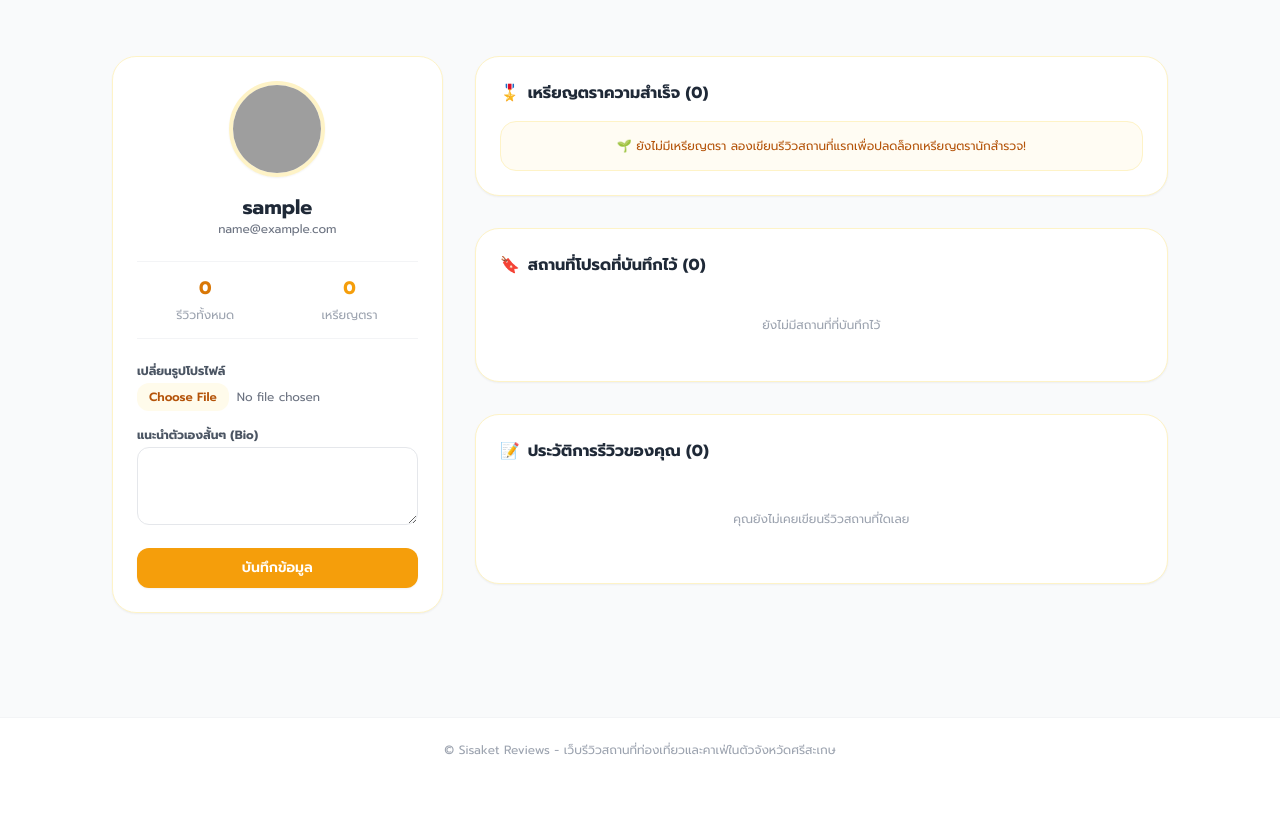
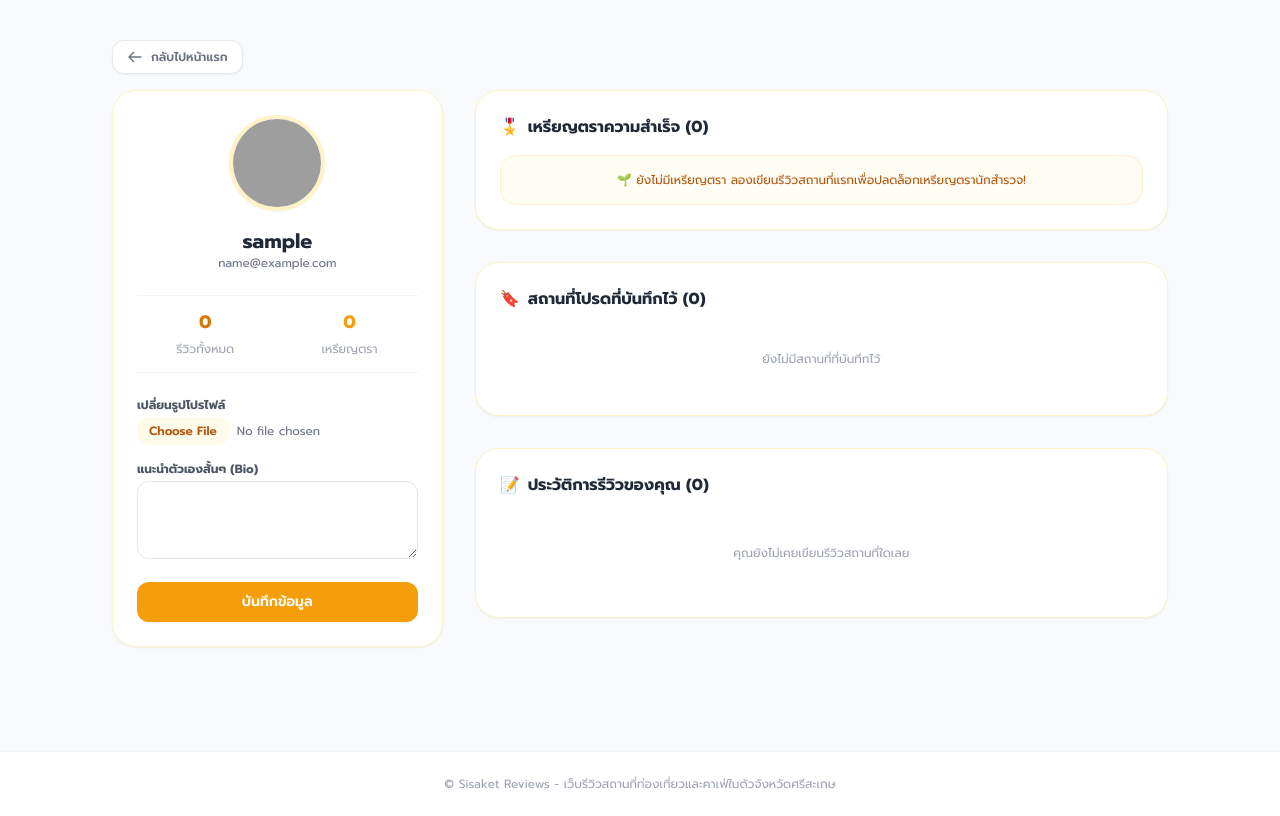
Before and after one commit to Supapich-Boonthom/ssk-rev-web, a Django app: page /profile/ in a window 1280 px wide. Shown: the part 65-881 px from the top of the page. Before the commit the page ends 820 px from the top, so only its background shows below. Run offline with Django 5.2, Linux system fonts and the light colour scheme; the visitor is signed in with stand-in values (Sample User, id 1); data comes from the database, SQL or seed files in the repository; data that the repository does not hold is empty; some libraries are stand-ins or nearby versions; grey boxes are pictures that could not be loaded.

Commit message:
feat: add base layout with notification and user menu and create user profile page template

```diff
--- a/templates/base.html
+++ b/templates/base.html
@@ -101,6 +101,10 @@
                   <p class="text-[10px] text-gray-400">เข้าสู่ระบบในชื่อ</p>
                   <p class="text-xs font-bold text-gray-800 truncate">{{ user.username }}</p>
                 </div>
+
+                <a href="{% url 'place_list' %}" class="flex items-center gap-2.5 px-4 py-2 text-xs text-gray-700 hover:bg-amber-50 hover:text-amber-600 transition">
+                  <span>🏠</span> หน้าแรก
+                </a>
 
                 <a href="{% url 'profile' %}" class="flex items-center gap-2.5 px-4 py-2 text-xs text-gray-700 hover:bg-amber-50 hover:text-amber-600 transition">
                   <span>👤</span> หน้าโปรไฟล์ของฉัน
--- a/templates/profile.html
+++ b/templates/profile.html
@@ -13,7 +13,16 @@
   }
 </style>
 
-<div class="max-w-6xl mx-auto px-4 py-8">
+<div class="max-w-6xl mx-auto px-4 pt-4">
+  <a href="{% url 'place_list' %}" class="inline-flex items-center gap-2 text-xs font-semibold text-gray-500 hover:text-amber-600 bg-white hover:bg-amber-50 px-3.5 py-2 rounded-xl border border-gray-200 hover:border-amber-200 transition shadow-sm">
+    <svg class="w-4 h-4" fill="none" stroke="currentColor" viewBox="0 0 24 24">
+      <path stroke-linecap="round" stroke-linejoin="round" stroke-width="2" d="M10 19l-7-7m0 0l7-7m-7 7h18"></path>
+    </svg>
+    <span>กลับไปหน้าแรก</span>
+  </a>
+</div>
+
+<div class="max-w-6xl mx-auto px-4 pb-8 pt-4">
   <div class="grid grid-cols-1 lg:grid-cols-3 gap-8">
 
     <!-- คอลัมน์ซ้าย: ข้อมูลส่วนตัว & ฟอร์มแก้ไข -->
```
